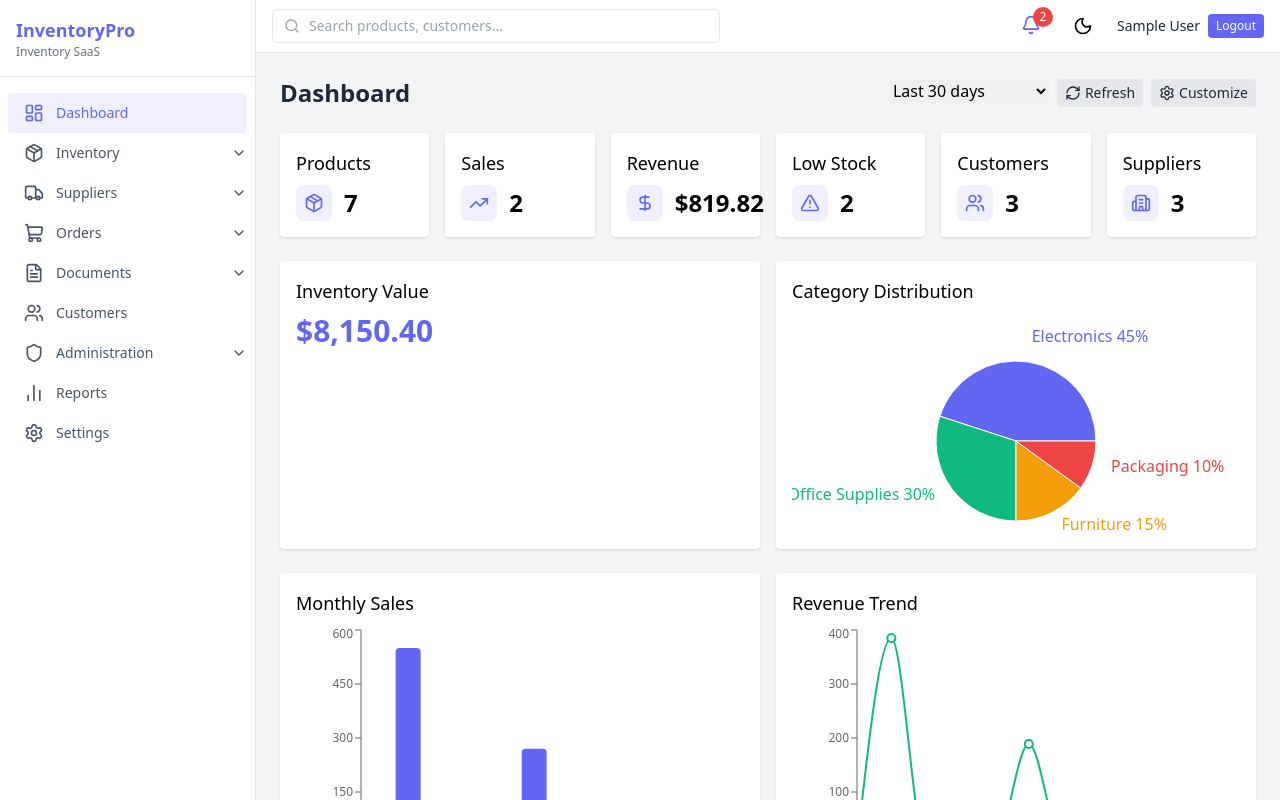
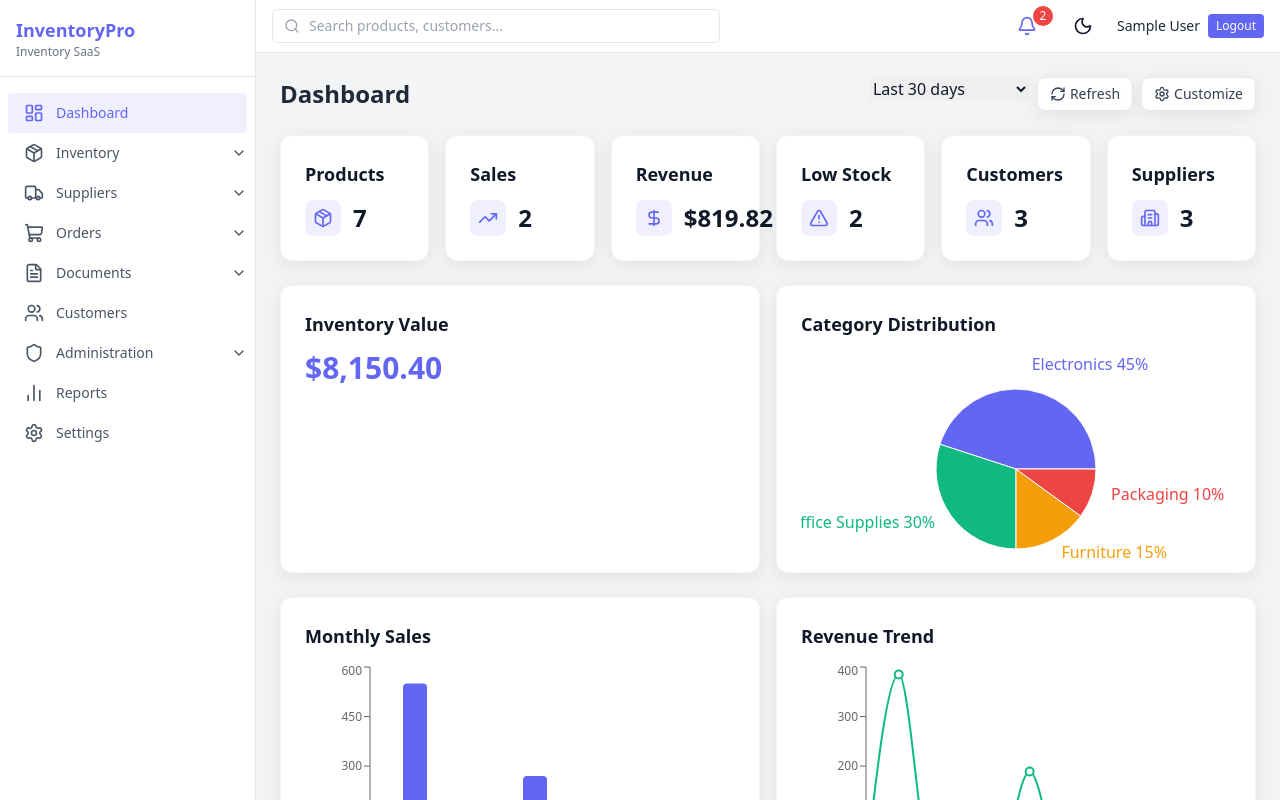
Before and after one commit to Barento999/inventory-management, a React (Vite) app in the folder frontend/: page / in a window 1280 px wide. Built offline with nearby package versions, Linux system fonts and the light colour scheme; sample sign-in values are in the browser's storage.

Commit message:
feat: Improve UI design with gradients and better styling

```diff
--- a/frontend/src/components/ui/Button.jsx
+++ b/frontend/src/components/ui/Button.jsx
@@ -1,19 +1,19 @@
 import React from 'react';
 
 export default function Button({ children, className = '', variant = 'primary', size = 'md', disabled, onClick, type = 'button' }) {
-  const base = 'inline-flex items-center justify-center rounded font-medium focus:outline-none transition-colors';
+  const base = 'inline-flex items-center justify-center rounded-lg font-medium focus:outline-none transition-all duration-200';
   const variants = {
-    primary: 'bg-primary text-white hover:bg-primary-light',
-    secondary: 'bg-gray-200 dark:bg-gray-700 text-gray-800 dark:text-gray-200 hover:bg-gray-300 dark:hover:bg-gray-600',
-    danger: 'bg-red-600 text-white hover:bg-red-700',
+    primary: 'bg-gradient-primary text-white shadow-soft hover:shadow-medium hover:scale-105',
+    secondary: 'bg-white dark:bg-dark-surface text-gray-700 dark:text-dark-text border border-gray-200 dark:border-dark-border shadow-soft hover:shadow-medium hover:scale-105',
+    danger: 'bg-gradient-to-r from-red-500 to-red-600 text-white shadow-soft hover:shadow-medium hover:scale-105',
     ghost: 'bg-transparent text-primary hover:bg-primary/10',
   };
   const sizes = {
-    sm: 'px-2 py-1 text-sm',
+    sm: 'px-3 py-1.5 text-sm',
     md: 'px-4 py-2 text-base',
     lg: 'px-6 py-3 text-lg',
   };
-  const classes = `${base} ${variants[variant] || variants.primary} ${sizes[size] || sizes.md} ${className}`;
+  const classes = `${base} ${variants[variant] || variants.primary} ${sizes[size] || sizes.md} ${disabled ? 'opacity-50 cursor-not-allowed' : ''} ${className}`;
   return (
     <button className={classes} disabled={disabled} onClick={onClick} type={type}>
       {children}
--- a/frontend/src/components/ui/Card.jsx
+++ b/frontend/src/components/ui/Card.jsx
@@ -2,8 +2,8 @@ import React from 'react';
 
 export default function Card({ title, children, className = '' }) {
   return (
-    <div className={`bg-white dark:bg-gray-800 shadow rounded p-4 ${className}`}>
-      {title && <h3 className="text-lg font-medium mb-2">{title}</h3>}
+    <div className={`bg-white dark:bg-dark-surface rounded-xl shadow-soft hover:shadow-medium transition-shadow duration-300 border border-gray-100 dark:border-dark-border p-4 md:p-6 ${className}`}>
+      {title && <h3 className="text-lg font-semibold text-gray-900 dark:text-dark-text mb-3">{title}</h3>}
       {children}
     </div>
   );
--- a/frontend/src/components/ui/Input.jsx
+++ b/frontend/src/components/ui/Input.jsx
@@ -4,12 +4,12 @@ export default function Input({ id, label, type = 'text', error, ...rest }) {
   return (
     <div className="flex flex-col">
       {label && (
-        <label htmlFor={id} className="mb-1 text-sm font-medium text-gray-700 dark:text-gray-200">{label}</label>
+        <label htmlFor={id} className="mb-1.5 text-sm font-medium text-gray-700 dark:text-dark-text">{label}</label>
       )}
       <input
         id={id}
         type={type}
-        className={`border rounded px-3 py-2 focus:outline-none focus:ring-2 focus:ring-primary ${error ? 'border-red-500' : 'border-gray-300 dark:border-gray-600'} `}
+        className={`w-full px-4 py-2.5 rounded-lg border bg-white dark:bg-dark-surface text-gray-900 dark:text-dark-text focus:outline-none focus:ring-2 focus:ring-primary focus:border-transparent transition-all duration-200 ${error ? 'border-red-500 focus:ring-red-500' : 'border-gray-200 dark:border-dark-border'}`}
         {...rest}
       />
       {error && <p className="mt-1 text-xs text-red-600">{error}</p>}
--- a/frontend/src/components/ui/Select.jsx
+++ b/frontend/src/components/ui/Select.jsx
@@ -4,11 +4,11 @@ export default function Select({ id, label, options = [], error, ...rest }) {
   return (
     <div className="flex flex-col">
       {label && (
-        <label htmlFor={id} className="mb-1 text-sm font-medium text-gray-700 dark:text-gray-200">{label}</label>
+        <label htmlFor={id} className="mb-1.5 text-sm font-medium text-gray-700 dark:text-dark-text">{label}</label>
       )}
       <select
         id={id}
-        className={`border rounded px-3 py-2 bg-white dark:bg-gray-800 focus:outline-none focus:ring-2 focus:ring-primary ${error ? 'border-red-500' : 'border-gray-300 dark:border-gray-600'} `}
+        className={`w-full px-4 py-2.5 rounded-lg border bg-white dark:bg-dark-surface text-gray-900 dark:text-dark-text focus:outline-none focus:ring-2 focus:ring-primary focus:border-transparent transition-all duration-200 ${error ? 'border-red-500 focus:ring-red-500' : 'border-gray-200 dark:border-dark-border'}`}
         {...rest}
       >
         {options.map((opt) => (
--- a/frontend/src/index.css
+++ b/frontend/src/index.css
@@ -1,6 +1,52 @@
 @tailwind base;
 @tailwind components;
 @tailwind utilities;
+
+@layer base {
+  body {
+    @apply bg-gray-50 text-gray-900 antialiased;
+  }
+
+  .dark body {
+    @apply bg-dark-bg text-dark-text;
+  }
+
+  h1, h2, h3, h4, h5, h6 {
+    @apply font-semibold text-gray-900 dark:text-dark-text;
+  }
+
+  p {
+    @apply text-gray-600 dark:text-dark-muted;
+  }
+}
+
+@layer components {
+  .btn-primary {
+    @apply bg-gradient-primary text-white font-medium px-4 py-2 rounded-lg shadow-soft hover:shadow-medium hover:scale-105 transition-all duration-200;
+  }
+
+  .btn-secondary {
+    @apply bg-white dark:bg-dark-surface text-gray-700 dark:text-dark-text font-medium px-4 py-2 rounded-lg border border-gray-200 dark:border-dark-border shadow-soft hover:shadow-medium hover:scale-105 transition-all duration-200;
+  }
+
+  .btn-danger {
+    @apply bg-gradient-to-r from-red-500 to-red-600 text-white font-medium px-4 py-2 rounded-lg shadow-soft hover:shadow-medium hover:scale-105 transition-all duration-200;
+  }
+
+  .card {
+    @apply bg-white dark:bg-dark-surface rounded-xl shadow-soft hover:shadow-medium transition-shadow duration-300 border border-gray-100 dark:border-dark-border;
+  }
+
+  .input-field {
+    @apply w-full px-4 py-2.5 rounded-lg border border-gray-200 dark:border-dark-border bg-white dark:bg-dark-surface text-gray-900 dark:text-dark-text focus:ring-2 focus:ring-primary focus:border-transparent transition-all duration-200;
+  }
+}
+
+@layer utilities {
+  .text-gradient {
+    @apply bg-gradient-primary bg-clip-text text-transparent;
+  }
+}
 
 @layer base {
   .dark {
--- a/frontend/tailwind.config.cjs
+++ b/frontend/tailwind.config.cjs
@@ -7,8 +7,28 @@ module.exports = {
       colors: {
         primary: {
           DEFAULT: '#6366F1', // Indigo 600
-          light: '#818CF8', // Indigo 500
-          dark: '#4F46E5', // Indigo 700
+          50: '#EEF2FF',
+          100: '#E0E7FF',
+          200: '#C7D2FE',
+          300: '#A5B4FC',
+          400: '#818CF8',
+          500: '#6366F1',
+          600: '#4F46E5',
+          700: '#4338CA',
+          800: '#3730A3',
+          900: '#312E81',
+          light: '#818CF8',
+          dark: '#4F46E5',
+        },
+        secondary: {
+          DEFAULT: '#10B981', // Emerald 500
+          light: '#34D399',
+          dark: '#059669',
+        },
+        accent: {
+          DEFAULT: '#F59E0B', // Amber 500
+          light: '#FBBF24',
+          dark: '#D97706',
         },
         dark: {
           bg: '#0F172A', // Slate 900
@@ -18,6 +38,43 @@ module.exports = {
           muted: '#94A3B8', // Slate 400
         },
       },
+      backgroundImage: {
+        'gradient-primary': 'linear-gradient(135deg, #6366F1 0%, #8B5CF6 100%)',
+        'gradient-secondary': 'linear-gradient(135deg, #10B981 0%, #059669 100%)',
+        'gradient-accent': 'linear-gradient(135deg, #F59E0B 0%, #D97706 100%)',
+        'gradient-dark': 'linear-gradient(135deg, #0F172A 0%, #1E293B 100%)',
+      },
+      boxShadow: {
+        'soft': '0 4px 20px rgba(0, 0, 0, 0.08)',
+        'medium': '0 8px 30px rgba(0, 0, 0, 0.12)',
+        'large': '0 12px 40px rgba(0, 0, 0, 0.16)',
+        'glow': '0 0 20px rgba(99, 102, 241, 0.3)',
+      },
+      animation: {
+        'fade-in': 'fadeIn 0.3s ease-in-out',
+        'slide-up': 'slideUp 0.4s ease-out',
+        'slide-down': 'slideDown 0.4s ease-out',
+        'scale-in': 'scaleIn 0.3s ease-out',
+        'pulse-slow': 'pulse 3s cubic-bezier(0.4, 0, 0.6, 1) infinite',
+      },
+      keyframes: {
+        fadeIn: {
+          '0%': { opacity: '0' },
+          '100%': { opacity: '1' },
+        },
+        slideUp: {
+          '0%': { transform: 'translateY(20px)', opacity: '0' },
+          '100%': { transform: 'translateY(0)', opacity: '1' },
+        },
+        slideDown: {
+          '0%': { transform: 'translateY(-20px)', opacity: '0' },
+          '100%': { transform: 'translateY(0)', opacity: '1' },
+        },
+        scaleIn: {
+          '0%': { transform: 'scale(0.95)', opacity: '0' },
+          '100%': { transform: 'scale(1)', opacity: '1' },
+        },
+      },
     },
   },
   plugins: [],
```
